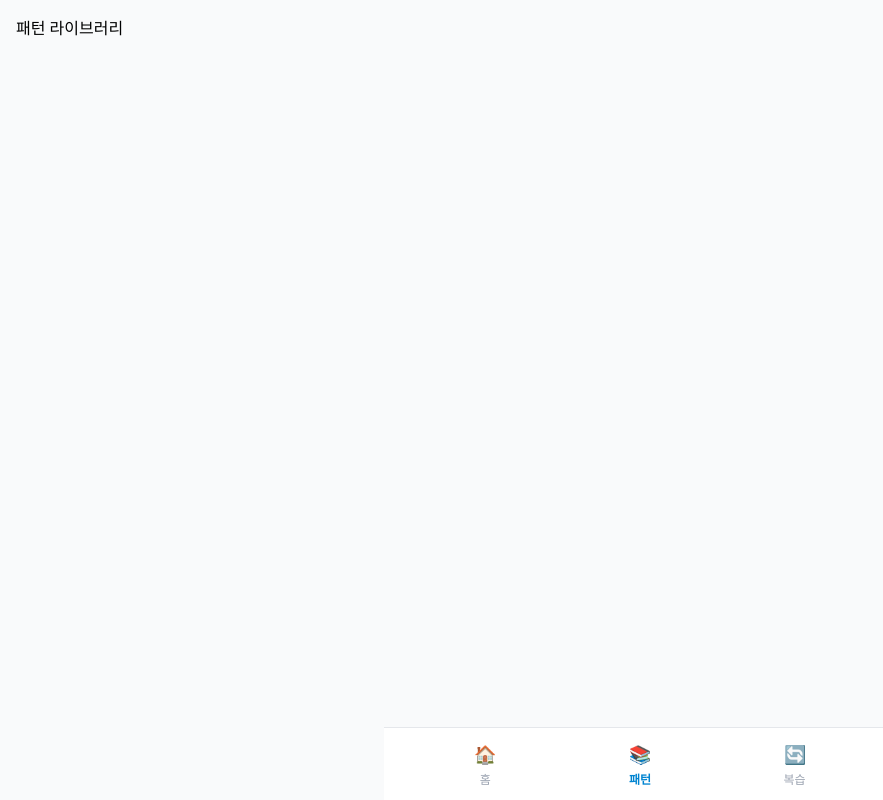
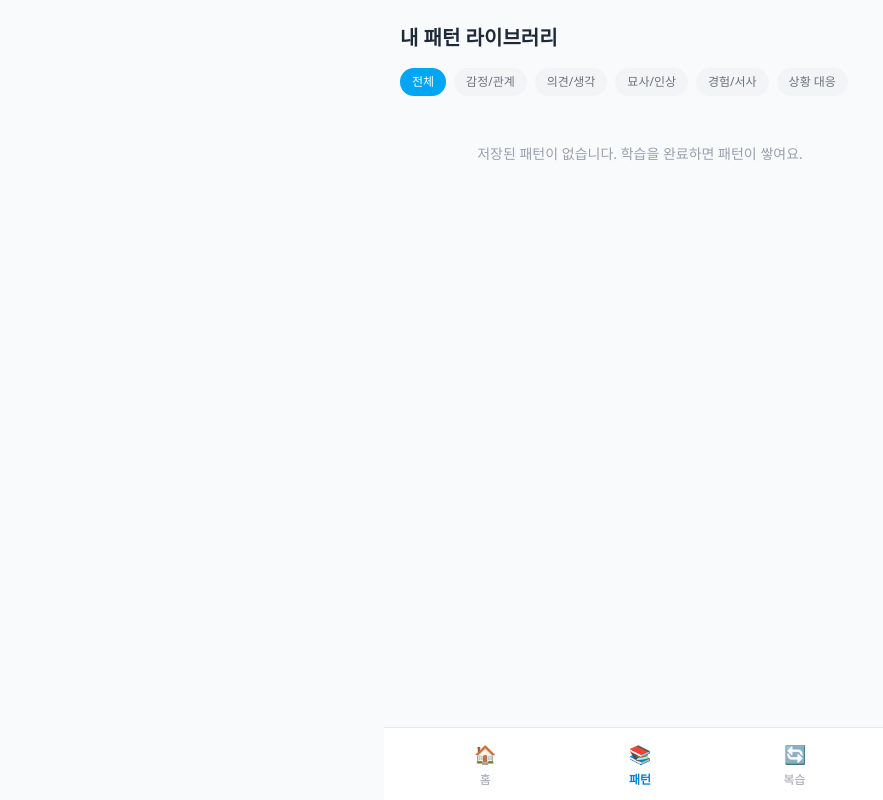
Before and after one commit to LivingLikeKrillin/eng-ception, a React (Vite) app: page /patterns in a window 1280 px wide. Shown: the whole page, without its empty margins (0-883 px from the left). Built offline with nearby package versions, Linux system fonts and the light colour scheme.

Commit message:
feat: add patterns library and review pages

```diff
--- a/src/pages/Patterns.tsx
+++ b/src/pages/Patterns.tsx
@@ -1,3 +1,81 @@
+import { useEffect, useState } from 'react'
+import { localStorageAdapter as db } from '../store/localStorage'
+import type { Pattern } from '../types'
+
+const CATEGORIES = ['전체', '감정/관계', '의견/생각', '묘사/인상', '경험/서사', '상황 대응']
+
 export default function Patterns() {
-  return <div className="p-4"><h1>패턴 라이브러리</h1></div>
+  const [patterns, setPatterns] = useState<Pattern[]>([])
+  const [activeCategory, setActiveCategory] = useState('전체')
+
+  useEffect(() => {
+    db.getPatterns().then(setPatterns)
+  }, [])
+
+  const filtered = activeCategory === '전체'
+    ? patterns
+    : patterns.filter((p) => p.category === activeCategory)
+
+  const handleDelete = async (id: string) => {
+    await db.deletePattern(id)
+    setPatterns((prev) => prev.filter((p) => p.id !== id))
+  }
+
+  return (
+    <div className="max-w-lg mx-auto px-4 py-6 space-y-4">
+      <h1 className="text-xl font-bold text-gray-800">내 패턴 라이브러리</h1>
+
+      <div className="flex gap-2 flex-wrap">
+        {CATEGORIES.map((cat) => (
+          <button
+            key={cat}
+            onClick={() => setActiveCategory(cat)}
+            className={`text-xs px-3 py-1.5 rounded-full font-medium transition ${
+              activeCategory === cat
+                ? 'bg-sky-500 text-white'
+                : 'bg-gray-100 text-gray-500 hover:bg-gray-200'
+            }`}
+          >
+            {cat}
+          </button>
+        ))}
+      </div>
+
+      {filtered.length === 0 ? (
+        <p className="text-sm text-gray-400 text-center py-8">
+          저장된 패턴이 없습니다. 학습을 완료하면 패턴이 쌓여요.
+        </p>
+      ) : (
+        <div className="space-y-3">
+          {filtered.map((p) => (
+            <div key={p.id} className="bg-white border border-gray-200 rounded-xl p-4 space-y-2">
+              <p className="text-base font-bold text-sky-700">{p.template}</p>
+              <div className="flex gap-1 flex-wrap">
+                {p.tags.map((tag) => (
+                  <span key={tag} className="text-xs bg-gray-100 text-gray-500 px-2 py-0.5 rounded-full">
+                    #{tag}
+                  </span>
+                ))}
+              </div>
+              <div className="bg-gray-50 rounded-lg p-3 space-y-1">
+                <p className="text-xs text-gray-500">{p.exampleOriginal}</p>
+                <p className="text-xs text-gray-600 font-medium">{p.exampleEnglish}</p>
+              </div>
+              <div className="flex justify-between items-center">
+                <span className="text-xs text-gray-400">
+                  {new Date(p.savedAt).toLocaleDateString('ko-KR')}
+                </span>
+                <button
+                  onClick={() => handleDelete(p.id)}
+                  className="text-xs text-red-400 hover:text-red-600"
+                >
+                  삭제
+                </button>
+              </div>
+            </div>
+          ))}
+        </div>
+      )}
+    </div>
+  )
 }
--- a/src/pages/Review.tsx
+++ b/src/pages/Review.tsx
@@ -1,3 +1,60 @@
+import { useEffect, useState } from 'react'
+import { useNavigate } from 'react-router-dom'
+import { localStorageAdapter as db } from '../store/localStorage'
+import type { LearningRecord, Pattern } from '../types'
+
 export default function Review() {
-  return <div className="p-4"><h1>복습</h1></div>
+  const [records, setRecords] = useState<LearningRecord[]>([])
+  const [patterns, setPatterns] = useState<Pattern[]>([])
+  const navigate = useNavigate()
+
+  useEffect(() => {
+    db.getLearningRecords().then((r) => setRecords(r.reverse()))
+    db.getPatterns().then(setPatterns)
+  }, [])
+
+  return (
+    <div className="max-w-lg mx-auto px-4 py-6 space-y-6">
+      <h1 className="text-xl font-bold text-gray-800">복습</h1>
+
+      {patterns.length > 0 && (
+        <div className="space-y-2">
+          <h2 className="text-sm font-bold text-gray-600">저장한 패턴</h2>
+          {patterns.slice(0, 5).map((p) => (
+            <div key={p.id} className="bg-white border border-gray-200 rounded-xl p-4">
+              <p className="text-sm font-bold text-sky-700">{p.template}</p>
+              <p className="text-xs text-gray-400 mt-1">{p.category}</p>
+            </div>
+          ))}
+        </div>
+      )}
+
+      <div className="space-y-2">
+        <h2 className="text-sm font-bold text-gray-600">학습한 문장</h2>
+        {records.length === 0 ? (
+          <p className="text-sm text-gray-400 text-center py-8">
+            아직 학습 기록이 없습니다.
+          </p>
+        ) : (
+          records.map((r) => (
+            <div key={r.id} className="bg-white border border-gray-200 rounded-xl p-4 space-y-2">
+              <p className="text-sm text-gray-700">"{r.originalKorean}"</p>
+              <p className="text-xs text-gray-400">
+                {new Date(r.completedAt).toLocaleDateString('ko-KR')}
+              </p>
+              <button
+                onClick={() => {
+                  if (r.scenarioId) navigate(`/learn/${r.scenarioId}`)
+                  else navigate('/learn/custom')
+                }}
+                className="text-xs text-sky-500 hover:underline"
+              >
+                다시 풀기
+              </button>
+            </div>
+          ))
+        )}
+      </div>
+    </div>
+  )
 }
```
